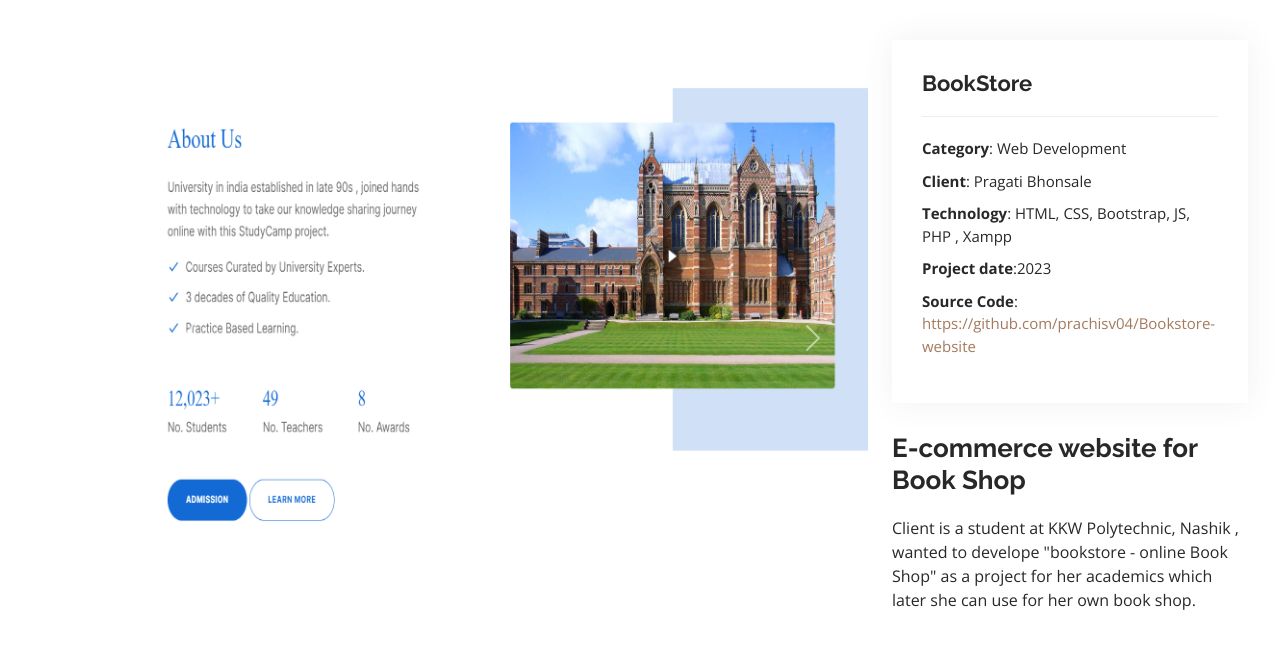
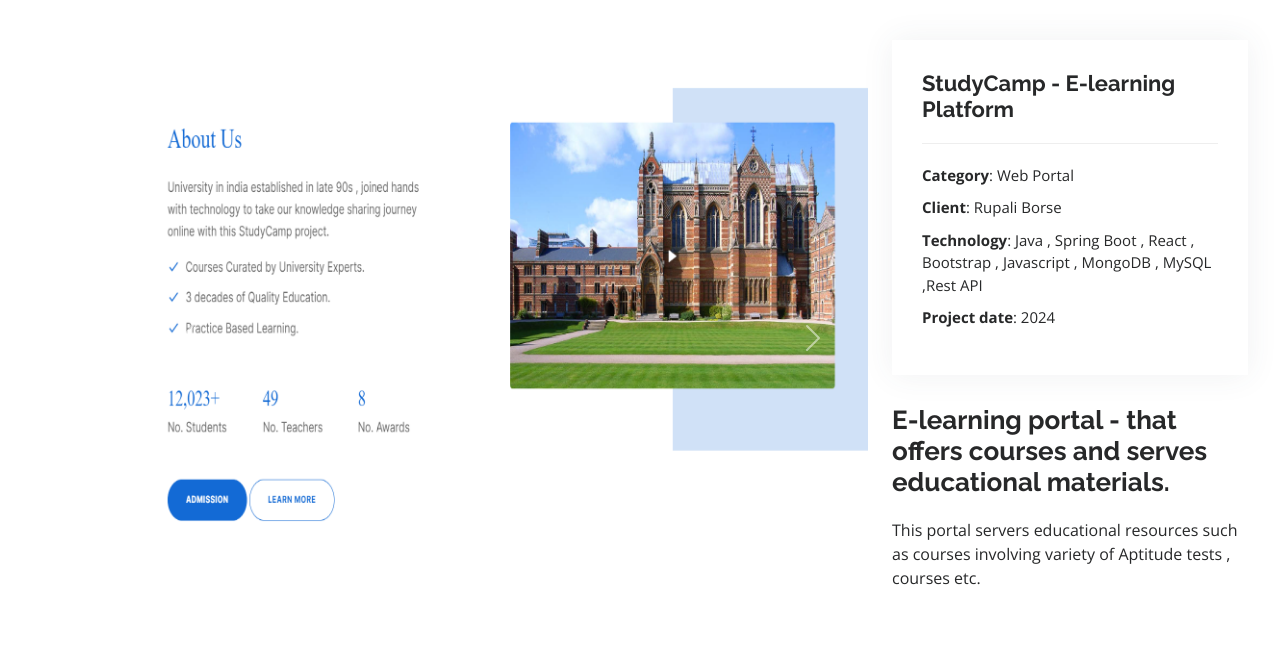
Before and after one commit to prachisv04/prachi_vavhal_resume, a plain HTML site: page Studycamp-details.html in a window 1280 px wide. Drawn offline with nearby package versions, Linux system fonts and the light colour scheme.

```diff
--- a/Studycamp-details.html
+++ b/Studycamp-details.html
@@ -80,19 +80,18 @@
 
             <div class="col-lg-4">
               <div class="portfolio-info">
-                <h3>BookStore</h3>
+                <h3>StudyCamp - E-learning Platform</h3>
                 <ul>
-                  <li><strong>Category</strong>: Web Development</li>
-                  <li><strong>Client</strong>: Pragati Bhonsale</li>
-                  <li><strong>Technology</strong>: HTML, CSS, Bootstrap, JS, PHP , Xampp</li>
-                  <li><strong>Project date</strong>:2023</li>
-                  <li><strong>Source Code</strong>: <a href="#">https://github.com/prachisv04/Bookstore-website</a></li>
+                  <li><strong>Category</strong>: Web Portal</li>
+                  <li><strong>Client</strong>: Rupali Borse</li>
+                  <li><strong>Technology</strong>: Java , Spring Boot , React , Bootstrap , Javascript , MongoDB , MySQL ,Rest API</li>
+                  <li><strong>Project date</strong>: 2024</li>
                 </ul>
               </div>
               <div class="portfolio-description">
-                <h2>E-commerce website for Book Shop</h2>
+                <h2>E-learning portal - that offers courses and serves educational materials.</h2>
                 <p>
-                  Client is a student at KKW Polytechnic, Nashik , wanted to develope "bookstore - online Book Shop" as a project for her academics which later she can use for her own book shop.
+                  This portal servers educational resources such as courses involving variety of Aptitude tests , courses etc.
                 </p>
               </div>
             </div>
```
Also changed, not shown: index.html (+2 -2 lines).
